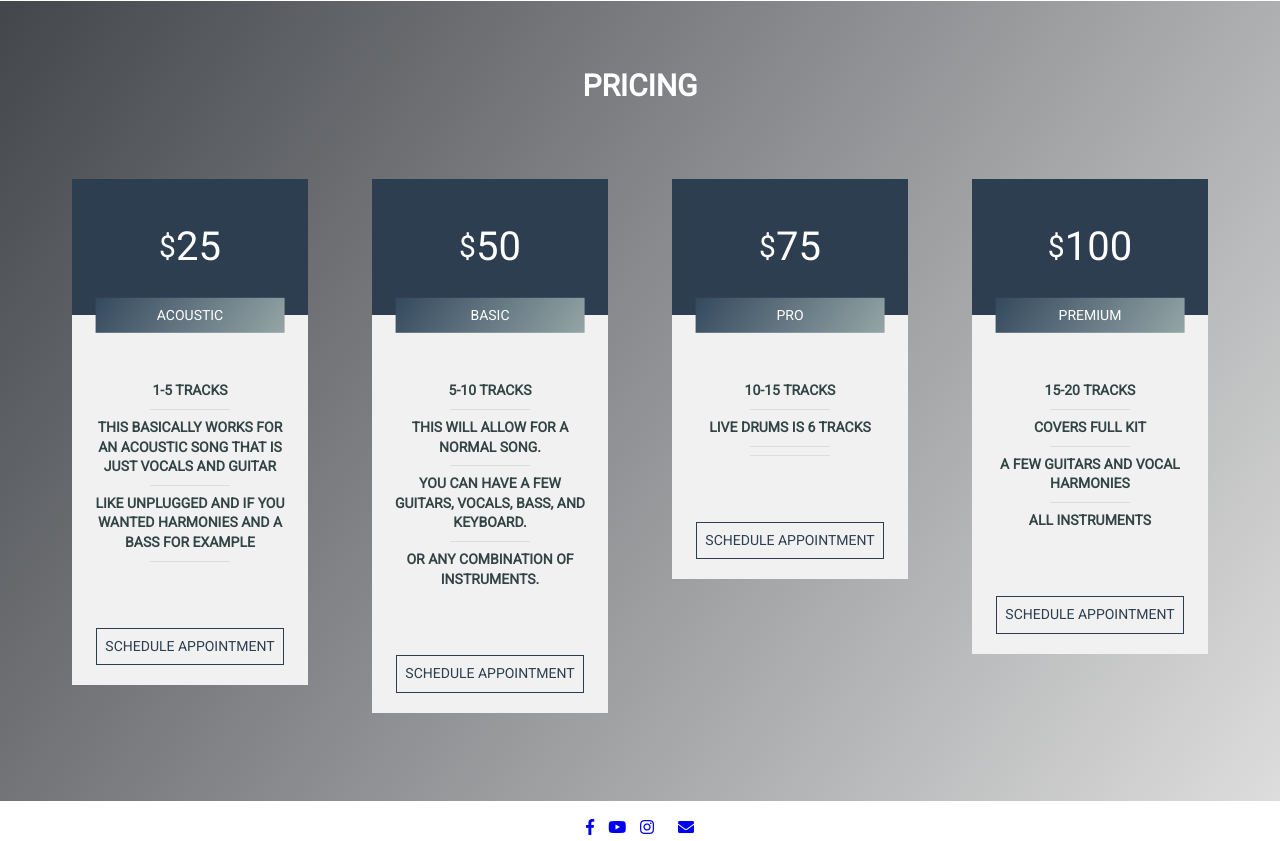
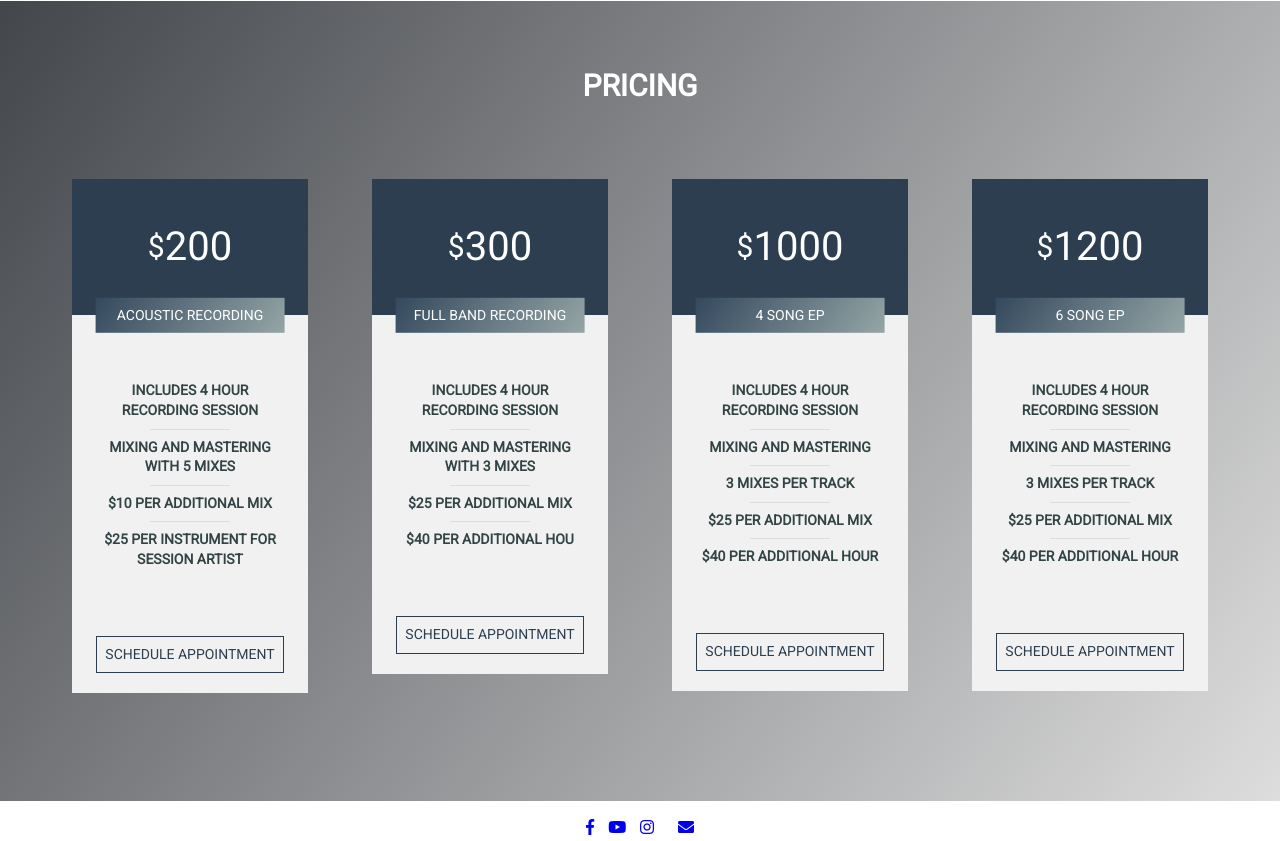
Before and after one commit to CESAR-JARAMILLO/Love-Soul-Client-Site, a Flask app: page / in a window 1280 px wide. Shown: the part 1763-2604 px from the top of the page. Run offline with Flask 2, Linux system fonts and the light colour scheme.

Commit message:
updated pricing section

```diff
--- a/templates/index.html
+++ b/templates/index.html
@@ -107,68 +107,72 @@
     <div class="pricing-container">
       <div class="pricing-table table1">
         <div class="pricing-header">
-          <div class="price"><span>$</span>25</div>
-          <div class="title">Acoustic</div>
+          <div class="price"><span>$</span>200</div>
+          <div class="title">Acoustic Recording</div>
         </div>
         <ul class="pricing-list">
-          <li><strong>1-5 Tracks</strong></li>
+          <li><strong>Includes 4 hour recording session</strong></li>
           <div class="pricing-border"></div>
-          <li><strong>This basically works for an acoustic song that is just vocals and guitar</strong></li>
+          <li><strong>Mixing and mastering with 5 mixes</strong></li>
           <div class="pricing-border"></div>
-          <li><strong>like unplugged and if you wanted harmonies and a bass for example </strong></li>
+          <li><strong>$10 per additional mix</strong></li>
           <div class="pricing-border"></div>
-          <li><strong></strong></li>
+          <li><strong>$25 per instrument for session artist</strong></li>
         </ul>
         <a href="/contact">Schedule Appointment</a>
       </div>
 
       <div class="pricing-table table2">
         <div class="pricing-header">
-          <div class="price"><span>$</span>50</div>
-          <div class="title">Basic</div>
+          <div class="price"><span>$</span>300</div>
+          <div class="title">Full Band Recording</div>
         </div>
         <ul class="pricing-list">
-          <li><strong>5-10 Tracks</strong></li>
+          <li><strong>Includes 4 hour recording session</strong></li>
           <div class="pricing-border"></div>
-          <li><strong>This will allow for a normal song.</strong></li>
+          <li><strong>Mixing and mastering with 3 mixes</strong></li>
           <div class="pricing-border"></div>
-          <li><strong>You can have a few guitars, vocals, bass, and keyboard.</strong></li>
+          <li><strong>$25 per additional mix</strong></li>
           <div class="pricing-border"></div>
-          <li><strong>Or any combination of instruments.</strong></li>
+          <li><strong>$40 per additional hou</strong></li>
         </ul>
         <a href="/contact">Schedule Appointment</a>
       </div>
 
       <div class="pricing-table table3">
         <div class="pricing-header">
-          <div class="price"><span>$</span>75</div>
-          <div class="title">Pro</div>
+          <div class="price"><span>$</span>1000</div>
+          <div class="title">4 Song Ep</div>
         </div>
         <ul class="pricing-list">
-          <li><strong>10-15 Tracks</strong></li>
+          <li><strong>Includes 4 hour recording session</strong></li>
           <div class="pricing-border"></div>
-          <li><strong>Live Drums is 6 tracks</strong></li>
+          <li><strong>Mixing and mastering</strong></li>
           <div class="pricing-border"></div>
-          <li><strong></strong></li>
+          <li><strong>3 mixes per track</strong></li>
           <div class="pricing-border"></div>
-          <li><strong></strong></li>
+          <li><strong>$25 per additional mix</strong></li>
+          <div class="pricing-border"></div>
+          <li><strong>$40 per additional hour</strong></li>
         </ul>
         <a href="/contact">Schedule Appointment</a>
       </div>
 
       <div class="pricing-table table3">
         <div class="pricing-header">
-          <div class="price"><span>$</span>100</div>
-          <div class="title">Premium</div>
+          <div class="price"><span>$</span>1200</div>
+          <div class="title">6 Song Ep</div>
         </div>
         <ul class="pricing-list">
-          <li><strong>15-20 Tracks</strong></li>
+          <li><strong>Includes 4 hour recording session</strong></li>
           <div class="pricing-border"></div>
-          <li><strong>Covers full kit</strong></li>
+          <li><strong>Mixing and mastering</strong></li>
           <div class="pricing-border"></div>
-          <li><strong>A few guitars and Vocal Harmonies</strong></li>
+          <li><strong>3 mixes per track</strong></li>
           <div class="pricing-border"></div>
-          <li><strong>All instruments</strong></li>
+          <li><strong>$25 per additional mix</strong></li>
+          <div class="pricing-border"></div>
+          <li><strong>$40 per additional hour</strong></li>
         </ul>
         <a href="/contact">Schedule Appointment</a>
       </div>
```
